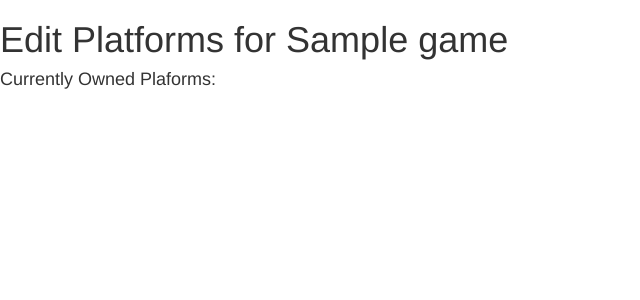
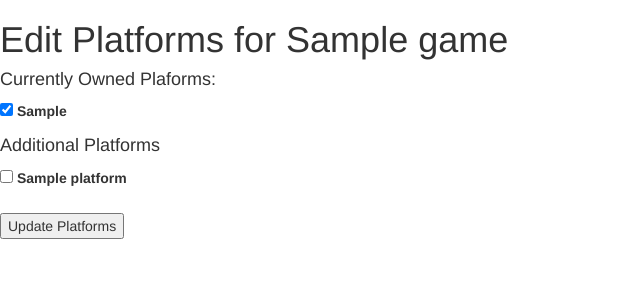
Before and after one commit to CurtisForristal/collector, a Node server app: template views/games/edit.ejs in a window 1280 px wide. Shown: the top 300 px of the page, without its empty margins (0-640 px from the left). Run offline with Node 20, Linux system fonts and the light colour scheme; tables that the repository leaves empty hold one stand-in row (values such as "Sample post"); the template is opened without the code that fills it: values that come from a table or form of the project are taken from there, most other values are stand-ins (such as "Sample title", 1, 10 or a date in 2020); some libraries are stand-ins or nearby versions.

Commit message:
update edit route and view to allow user to update platforms owned

```diff
--- a/views/games/edit.ejs
+++ b/views/games/edit.ejs
@@ -7,6 +7,51 @@
 <h4>Currently Owned Plaforms:</h4>
 
 
+<form action="/games/<%= game._id %>?_method=PUT" method="POST">
+
+     <!-- Create empty array.
+        This array will be used to compare currently owned platforms
+        to additional platforms in the Giant Bomb db.  -->
+    <% var currentlyOwned = []; %>
+
+    <% game.platforms.forEach(function (platform) { %>
+        <% currentlyOwned.push(platform); %>
+        <div>
+            <input type="checkbox" name="platforms" value="<%= platform %>" checked>
+            <label><%= platform %></label>
+        </div>
+    <% }); %>
+
+    <h4>Additional Platforms</h4>
+
+    <% data.results.platforms.forEach(function (platform) { %>
+        <!-- Compare platform to those in the currentyOwned array -->
+        <!-- If no match, display platform as a new selection -->
+         <% if (currentlyOwned.indexOf(platform.name) === -1) { %>
+            <div>
+                <input type="checkbox" name="platforms" value="<%= platform.name %>">
+                <label><%= platform.name %></label>
+            </div>
+         <% } %>
+    <% }); %>
+
+  <br>
+  <button type="submit">Update Platforms</button>
+
+</form>
+
+
+<%# Use Jquery to check if a checkbox is selected. %>
+<%# If any boxes are selected, enable the submit button %>
+<script>
+  var checkboxes = $("input[type='checkbox']"),
+      submitButt = $("button[type='submit']");
+
+  checkboxes.click(function() {
+      submitButt.attr("disabled", !checkboxes.is(":checked"));
+  });
+</script>
+
 
 
 <!-- INCLUDE FOOTER -->
```
Also changed, not shown: routes/games.js (+4 -6 lines).
